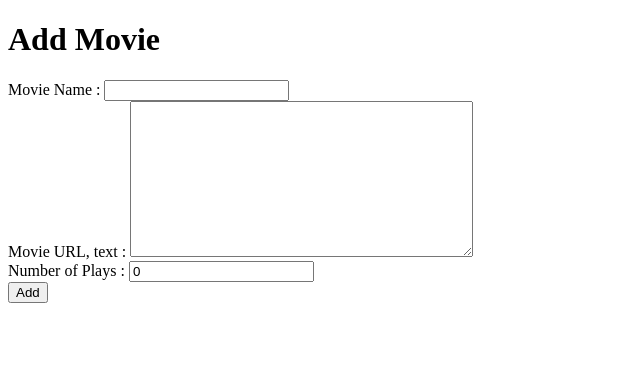
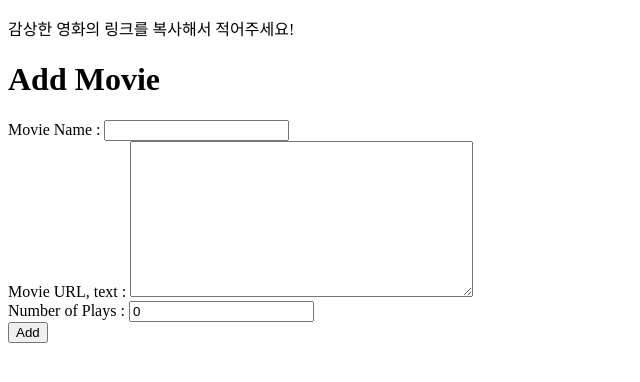
Before and after one commit to kingjiyun/MWB_2024, a Django app: page /new/ in a window 1280 px wide. Shown: the top 382 px of the page, without its empty margins (0-640 px from the left). Run offline with Django 4.2, Linux system fonts and the light colour scheme.

Commit message:
bookmark_form 수정 최종 수정

```diff
--- a/bookmark/templates/bookmark/bookmark_form.html
+++ b/bookmark/templates/bookmark/bookmark_form.html
@@ -5,6 +5,7 @@
     <title>Bookmark Form</title>
 </head>
 <body>
+<p>감상한 영화의 링크를 복사해서 적어주세요!</p>
     <h1>{% if form.instance.pk %}Edit{% else %}Add{% endif %} Movie</h1>
     <form method="post">
         {% csrf_token %}
```
